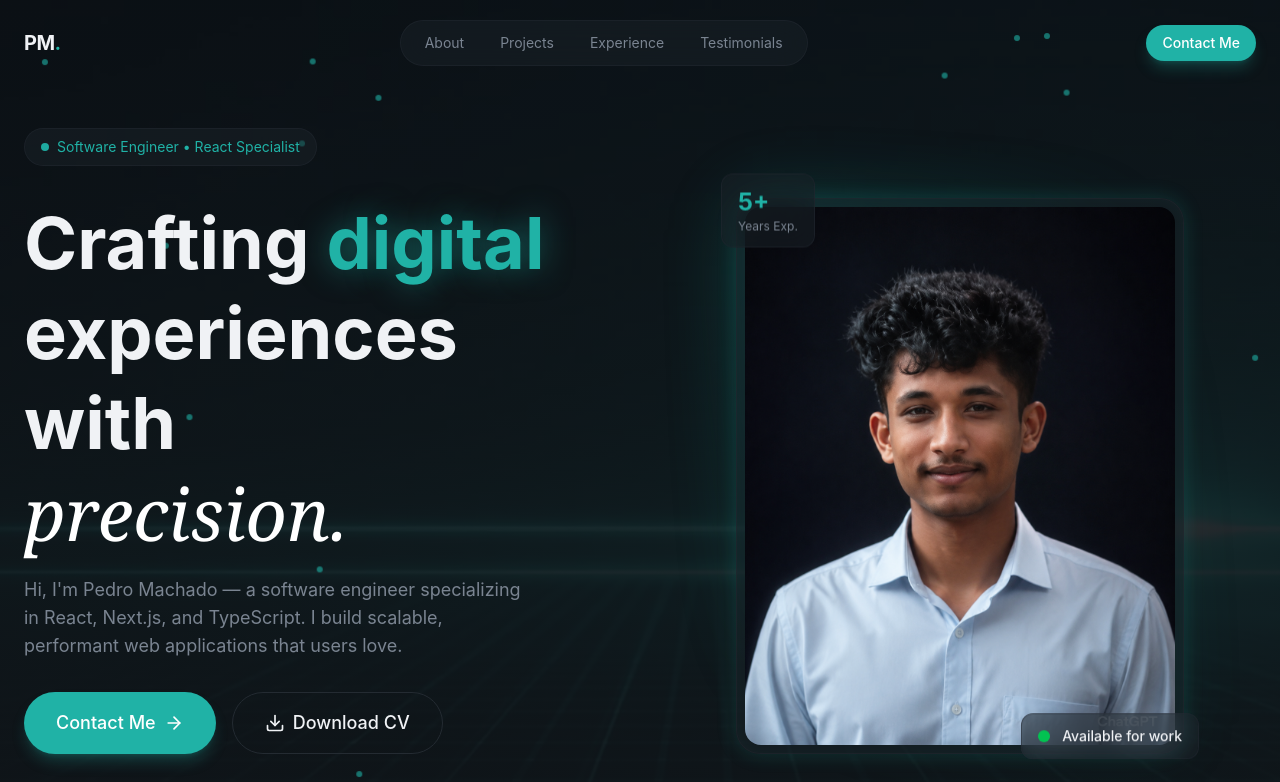
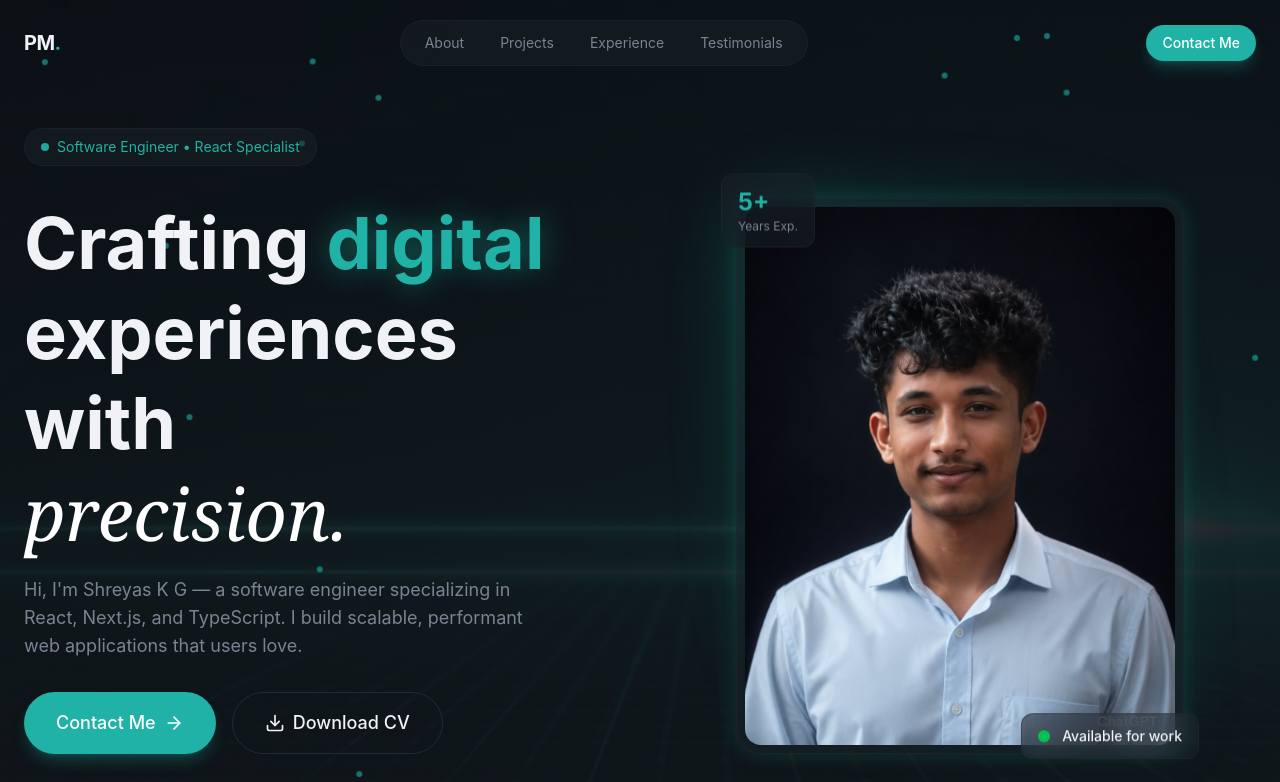
Before and after one commit to ShreyasKudahalli/React-Portfolio, a React app: page / in a window 1280 px wide. Shown: the top 782 px of the page. Built offline with nearby package versions, Linux system fonts and the light colour scheme; the HTML template or start-up script is replaced by a standard one.

Commit message:
Experience Section finished

```diff
--- a/src/sections/Hero.jsx
+++ b/src/sections/Hero.jsx
@@ -85,7 +85,7 @@ export const Hero = () => {
                 </span>
               </h1>
               <p className="text-lg text-muted-foreground max-w-lg animate-fade-in animation-delay-200">
-                Hi, I'm Pedro Machado — a software engineer specializing in
+                Hi, I'm Shreyas K G — a software engineer specializing in
                 React, Next.js, and TypeScript. I build scalable, performant web
                 applications that users love.
               </p>
```
